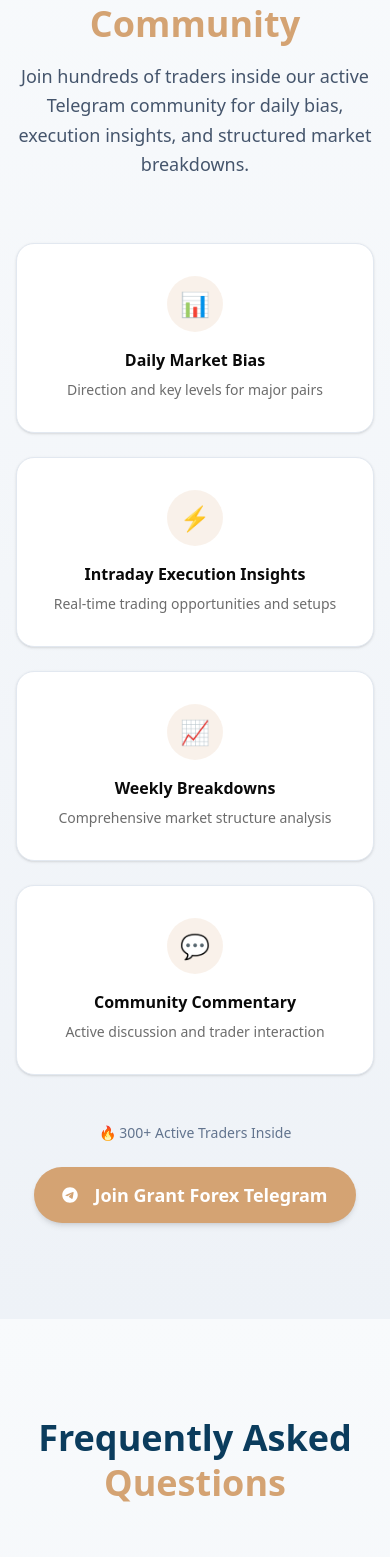
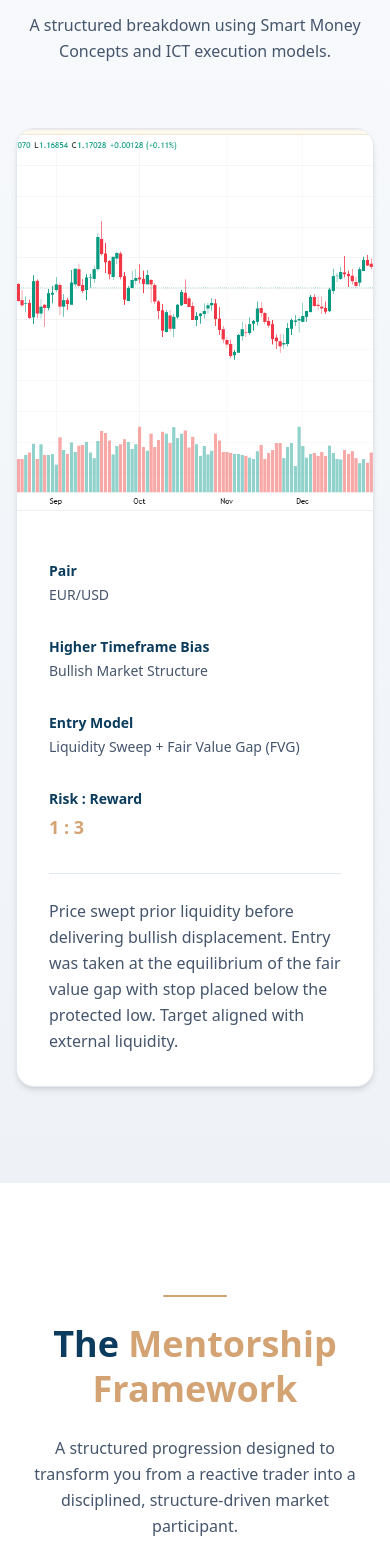
Before and after one commit to AdejohOS/grant-forex, a Next.js app: page / in a window 390 px wide. Shown: the part 4249-5806 px from the top of the page. Built offline with nearby package versions, Linux system fonts and the light colour scheme; a web font is replaced by a local one.

Commit message:
mentorship

```diff
--- a/src/app/page.tsx
+++ b/src/app/page.tsx
@@ -7,6 +7,8 @@
 import { FloatingCTA } from "@/components/sections/floating-cta";
 import Hero from "@/components/sections/hero";
 import { WhyChooseUsSection } from "@/components/sections/why-choose-us";
+import { TradeAnalysis } from "@/components/sections/trade-analysis";
+import { MentorshipProgram } from "@/components/sections/mantorship-program";
 
 export default function Home() {
   return (
@@ -15,6 +17,8 @@
       <Hero />
       <About />
       <WhyChooseUsSection />
+      <TradeAnalysis />
+      <MentorshipProgram />
 
       <Community />
       <FAQ />
--- a/src/components/sections/floating-cta.tsx
+++ b/src/components/sections/floating-cta.tsx
@@ -35,7 +35,7 @@
           Join Community
         </span>
 
-        <div className="bg-[#D4A373] text-white w-14 h-14 rounded-full shadow-lg flex items-center justify-center hover:scale-110 hover:bg-[#c08c5a] transition-all duration-300">
+        <div className="bg-[#D4A373] text-white w-14 h-14 rounded-full shadow-lg flex items-center justify-center hover:scale-110 hover:bg-[#c08c5a] transition-all duration-300 animate-pulse">
           <FaTelegram size={22} />
         </div>
       </a>
--- /dev/null
+++ b/src/components/sections/mantorship-program.tsx
@@ -0,0 +1,103 @@
+"use client";
+
+import { motion } from "framer-motion";
+import { ArrowRight } from "lucide-react";
+import { Button } from "../ui/button";
+
+const phases = [
+  {
+    title: "Foundation",
+    desc: "Understanding market structure, liquidity behavior, and how institutional order flow moves price.",
+  },
+  {
+    title: "Smart Money Concepts",
+    desc: "Mastering order blocks, fair value gaps, liquidity sweeps, and multi-timeframe bias alignment.",
+  },
+  {
+    title: "Execution & Risk Management",
+    desc: "Precise entry models, stop placement logic, position sizing, and maintaining consistent risk-to-reward discipline.",
+  },
+  {
+    title: "Live Market Application",
+    desc: "Real-time breakdowns, weekly reviews, and guided refinement inside an active trading environment.",
+  },
+];
+
+export function MentorshipProgram() {
+  return (
+    <section className="py-28 px-4 bg-white">
+      <div className="max-w-5xl mx-auto">
+        {/* Header */}
+        <motion.div
+          initial={{ opacity: 0, y: 40 }}
+          whileInView={{ opacity: 1, y: 0 }}
+          viewport={{ once: true }}
+          transition={{ duration: 0.7 }}
+          className="text-center mb-20"
+        >
+          <div className="h-[2px] w-16 bg-[#D4A373] mx-auto mb-6 rounded-full" />
+
+          <h2 className="text-4xl md:text-5xl font-bold text-[#0B3C5D] leading-tight">
+            The <span className="text-[#D4A373]">Mentorship Framework</span>
+          </h2>
+
+          <p className="text-slate-600 mt-6 max-w-2xl mx-auto leading-relaxed">
+            A structured progression designed to transform you from a reactive
+            trader into a disciplined, structure-driven market participant.
+          </p>
+        </motion.div>
+
+        {/* Timeline Layout */}
+        <div className="relative">
+          {/* Vertical Line */}
+          <div className="absolute left-5 top-0 bottom-0 w-[2px] bg-slate-200 hidden md:block" />
+
+          <div className="space-y-16">
+            {phases.map((phase, index) => (
+              <motion.div
+                key={index}
+                initial={{ opacity: 0, y: 40 }}
+                whileInView={{ opacity: 1, y: 0 }}
+                viewport={{ once: true }}
+                transition={{ duration: 0.6 }}
+                className="relative flex items-start gap-8"
+              >
+                {/* Number */}
+                <div className="flex-shrink-0 w-10 h-10 rounded-full bg-[#D4A373]/15 text-[#D4A373] font-bold flex items-center justify-center z-10">
+                  {index + 1}
+                </div>
+
+                {/* Content */}
+                <div>
+                  <h3 className="text-xl font-semibold text-[#0B3C5D] mb-3">
+                    Phase {index + 1} — {phase.title}
+                  </h3>
+
+                  <p className="text-slate-600 leading-relaxed text-sm md:text-base">
+                    {phase.desc}
+                  </p>
+                </div>
+              </motion.div>
+            ))}
+          </div>
+        </div>
+
+        {/* CTA */}
+        <motion.div
+          initial={{ opacity: 0 }}
+          whileInView={{ opacity: 1 }}
+          viewport={{ once: true }}
+          transition={{ duration: 0.8 }}
+          className="text-center mt-20"
+        >
+          <Button
+            size="xxl"
+            className="bg-[#0B3C5D] text-white px-12 py-4 rounded-full font-semibold hover:bg-[#1E5F8A] transition-all duration-300 shadow-md hover:shadow-lg"
+          >
+            <ArrowRight /> Apply for Mentorship
+          </Button>
+        </motion.div>
+      </div>
+    </section>
+  );
+}
--- /dev/null
+++ b/src/components/sections/trade-analysis.tsx
@@ -0,0 +1,93 @@
+"use client";
+
+import Image from "next/image";
+import { motion } from "framer-motion";
+
+export function TradeAnalysis() {
+  return (
+    <section
+      id="breakdown"
+      className="py-24 px-4 bg-linear-to-b from-[#F8FAFC] to-[#EEF2F7]"
+    >
+      <div className="max-w-6xl mx-auto">
+        {/* Header */}
+        <motion.div
+          initial={{ opacity: 0, y: 40 }}
+          whileInView={{ opacity: 1, y: 0 }}
+          viewport={{ once: true }}
+          transition={{ duration: 0.7 }}
+          className="text-center mb-16"
+        >
+          <h2 className="text-4xl md:text-5xl font-bold text-[#0B3C5D]">
+            Trade <span className="text-[#D4A373]">Analysis</span>
+          </h2>
+          <p className="text-slate-600 mt-4 max-w-2xl mx-auto leading-relaxed">
+            A structured breakdown using Smart Money Concepts and ICT execution
+            models.
+          </p>
+        </motion.div>
+
+        {/* Analysis Card */}
+        <motion.div
+          initial={{ opacity: 0, y: 60 }}
+          whileInView={{ opacity: 1, y: 0 }}
+          viewport={{ once: true }}
+          transition={{ duration: 0.8 }}
+          className="bg-white rounded-2xl shadow-md border border-slate-200 overflow-hidden"
+        >
+          {/* Chart Image */}
+          <div className="relative w-full h-100">
+            <Image
+              src="/images/analysis.png"
+              alt="EURUSD Trade Analysis"
+              fill
+              className="object-cover"
+            />
+          </div>
+
+          {/* Structured Breakdown */}
+          <div className="p-8">
+            <div className="grid md:grid-cols-2 gap-8 text-sm">
+              <div>
+                <h4 className="font-semibold text-[#0B3C5D] mb-1">Pair</h4>
+                <p className="text-slate-600">EUR/USD</p>
+              </div>
+
+              <div>
+                <h4 className="font-semibold text-[#0B3C5D] mb-1">
+                  Higher Timeframe Bias
+                </h4>
+                <p className="text-slate-600">Bullish Market Structure</p>
+              </div>
+
+              <div>
+                <h4 className="font-semibold text-[#0B3C5D] mb-1">
+                  Entry Model
+                </h4>
+                <p className="text-slate-600">
+                  Liquidity Sweep + Fair Value Gap (FVG)
+                </p>
+              </div>
+
+              <div>
+                <h4 className="font-semibold text-[#0B3C5D] mb-1">
+                  Risk : Reward
+                </h4>
+                <p className="text-[#D4A373] font-semibold text-lg">1 : 3</p>
+              </div>
+            </div>
+
+            <div className="mt-8 pt-6 border-t border-slate-200">
+              <p className="text-slate-600 leading-relaxed">
+                Price swept prior liquidity before delivering bullish
+                displacement. Entry was taken at the equilibrium of the fair
+                value gap with stop placed below the protected low. Target
+                aligned with external liquidity.
+              </p>
+            </div>
+          </div>
+        </motion.div>
+      </div>
+    </section>
+  );
+}
```
Also changed, not shown: public/images/analysis.png (added).
